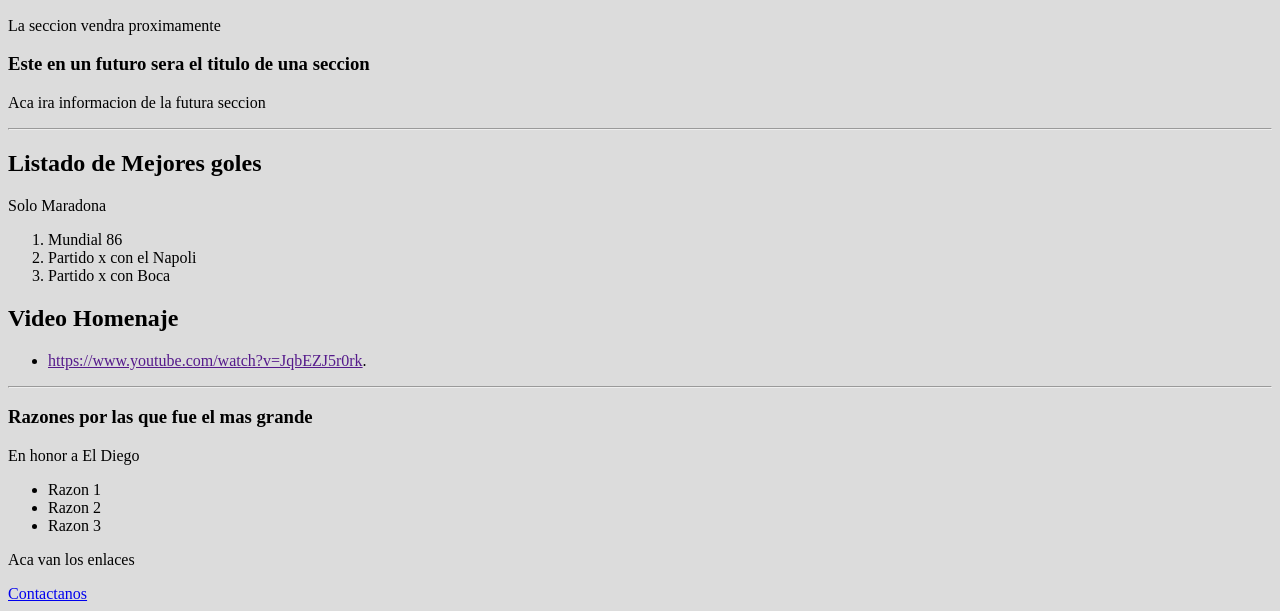
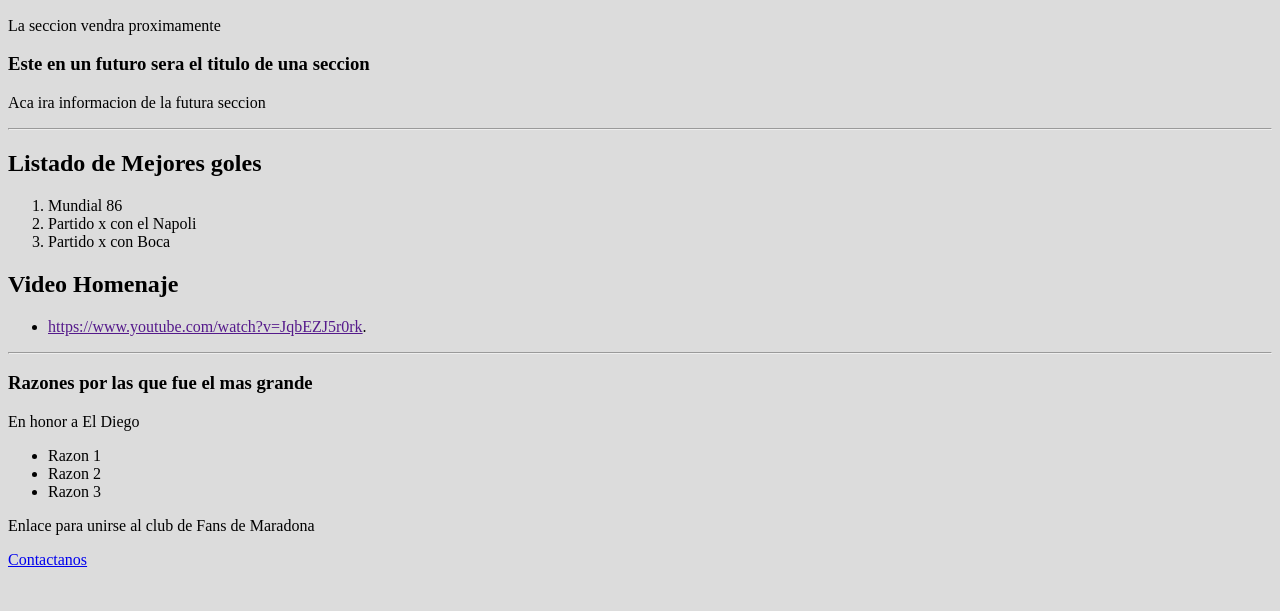
Before and after one commit to Vetere-Dante/Homework-HTML, a plain HTML site: page index.html in a window 1280 px wide. Shown: the part 520-1131 px from the top of the page. After the commit the page ends 1097 px from the top, so only its background shows below. Drawn offline with Linux system fonts and the light colour scheme.

Commit message:
My first page

```diff
--- a/index.html
+++ b/index.html
@@ -42,8 +42,6 @@
 
                     <h2>Listado de Mejores goles</h2>
 
-                    <p>Solo Maradona</p>
-
                     <ol>
                         <li>Mundial 86</li>
                         <li>Partido x con el Napoli</li>
@@ -76,7 +74,7 @@
 
             <footer>
 
-                <p>Aca van los enlaces</p>
+                <p>Enlace para unirse al club de Fans de Maradona</p>
                 <a href="./contactos.html">Contactanos</a>
 
             </footer>
```
